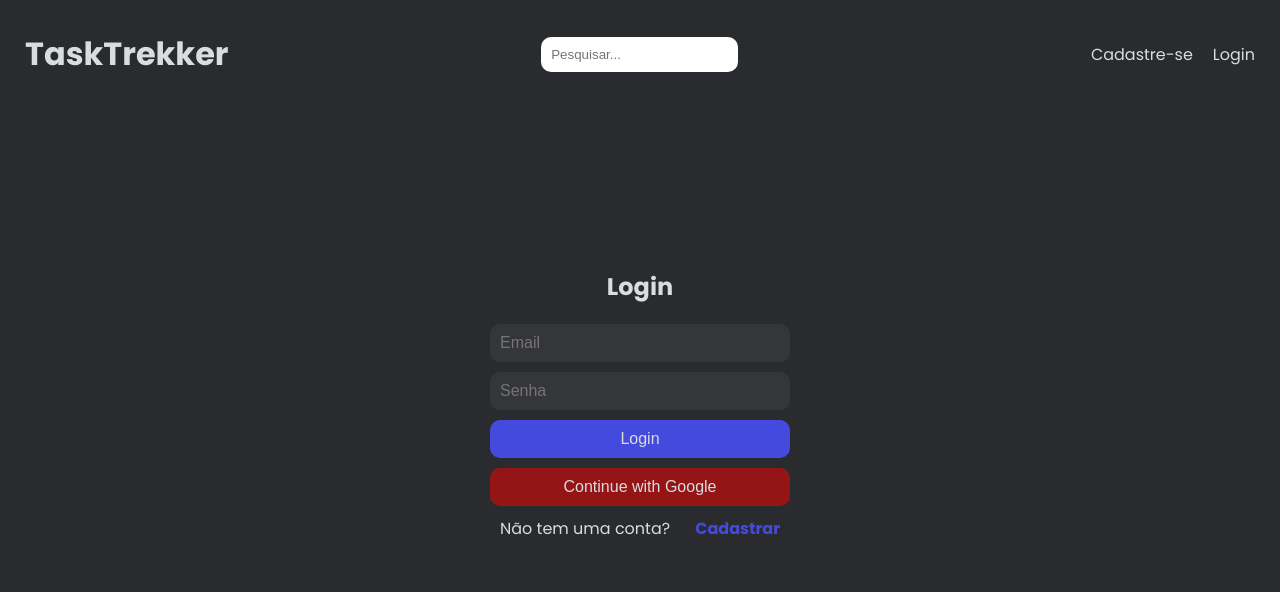
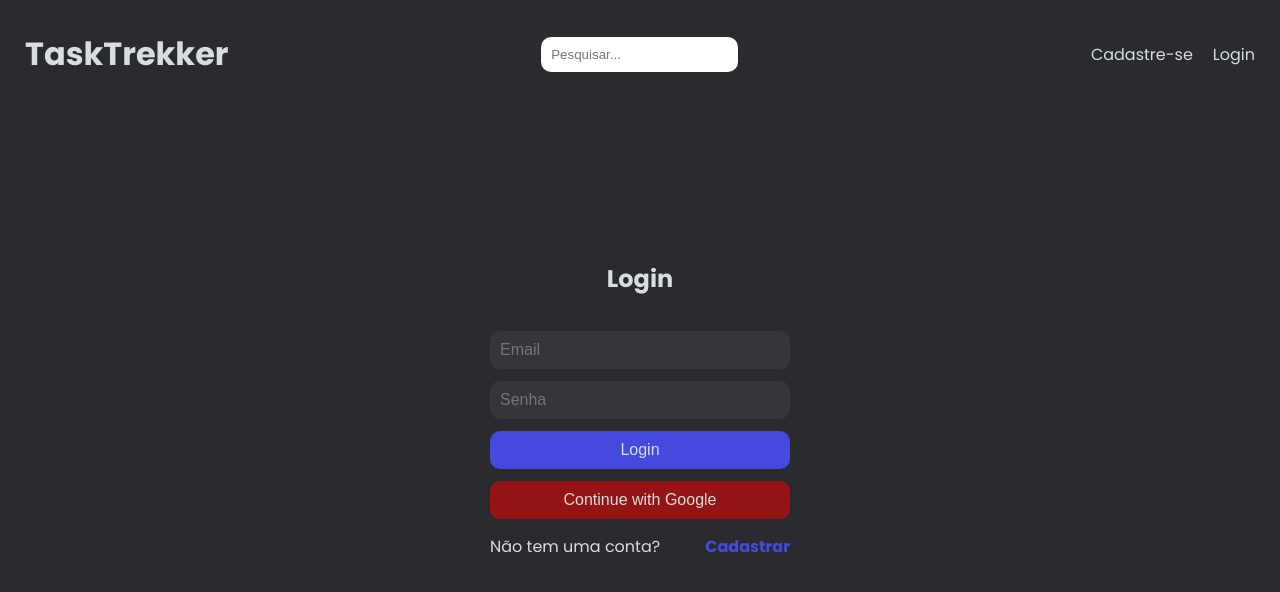
Before and after one commit to SuayMack/task-trekker, a React (Vite) app in the folder client/: page / in a window 1280 px wide. Shown: the top 592 px of the page. Built offline with nearby package versions, Linux system fonts and the light colour scheme; no server answers; some icons are missing.

Commit message:
:art: structure: change the CSS structure

```diff
--- a/client/src/pages/signIn/SignIn.jsx
+++ b/client/src/pages/signIn/SignIn.jsx
@@ -2,7 +2,7 @@ import { Link, useNavigate } from "react-router-dom"
 import { useState } from "react"
 import { useDispatch, useSelector } from "react-redux"
 
-import { SignupStyle } from "../SignUp/signUpStyle.js"
+import { SignupStyle } from "../style/signupStyle.js"
 import { signInStart, signInSuccess, signInFailure } from "../../redux/user/userSlice.js"
 import OAuth from "../../components/OAuth.jsx/OAuth"
 
--- a/client/src/pages/signUp/SignUp.jsx
+++ b/client/src/pages/signUp/SignUp.jsx
@@ -1,7 +1,7 @@
 import { Link, useNavigate } from "react-router-dom"
 import { useState } from "react"
 
-import { SignupStyle } from "./signupStyle.js"
+import { SignupStyle } from "../style/signupStyle.js"
 import OAuth from "../../components/OAuth.jsx/OAuth"
 
 export default function SignUp() {
--- a/client/src/pages/signUp/signupStyle.js
+++ b/client/src/pages/style/signupStyle.js
@@ -5,6 +5,7 @@ export const SignupStyle = styled.section`
   flex-direction: column;
   align-items: center;
   justify-content: center;
+  gap: 15px;
 
   h1 {
     padding: 20px;
@@ -29,7 +30,7 @@ export const SignupStyle = styled.section`
     flex-direction: column;
     align-items: center;
     justify-content: center;
-    gap: 10px;
+    gap: 12px;
   }
 
   .input {
@@ -54,9 +55,19 @@ export const SignupStyle = styled.section`
     font-size: 16px;
   }
 
+  .buttonCreateTodoList {
+    width: 300px;
+    padding: 10px;
+    border-radius: 10px;
+    border: none;
+    outline: none;
+    background-color: green;
+    color: var(--text);
+    font-size: 16px;
+  }
+
   .toSignin {
     width: 300px;
-    padding: 10px;
     display: flex;
     align-items: center;
     justify-content: space-between;
@@ -68,7 +79,7 @@ export const SignupStyle = styled.section`
   }
 
   .deleteAccount {
-    color: orange;
+    color: red;
     cursor: pointer;
   }
 
```
